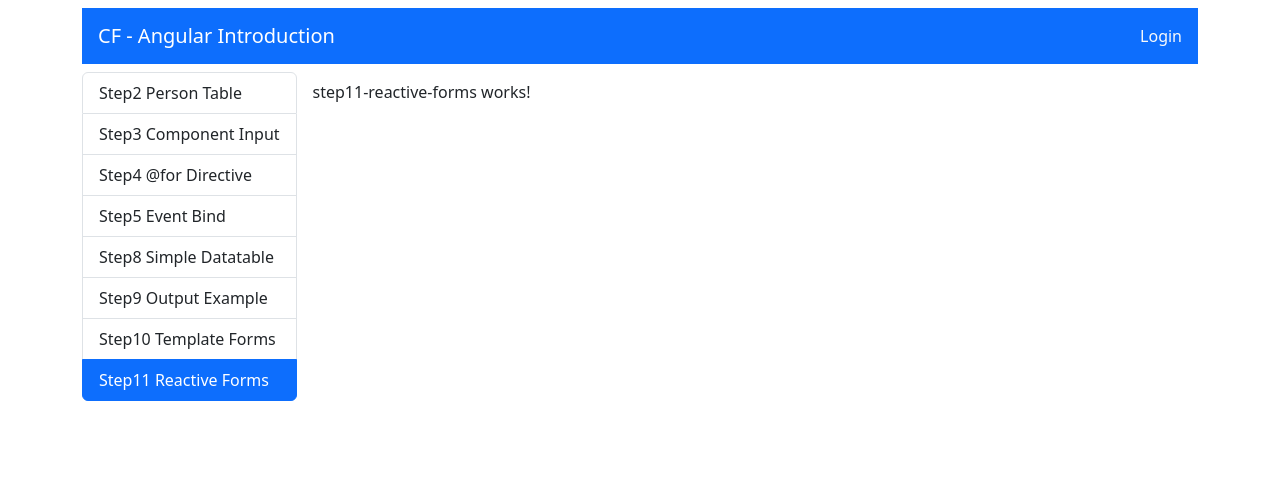
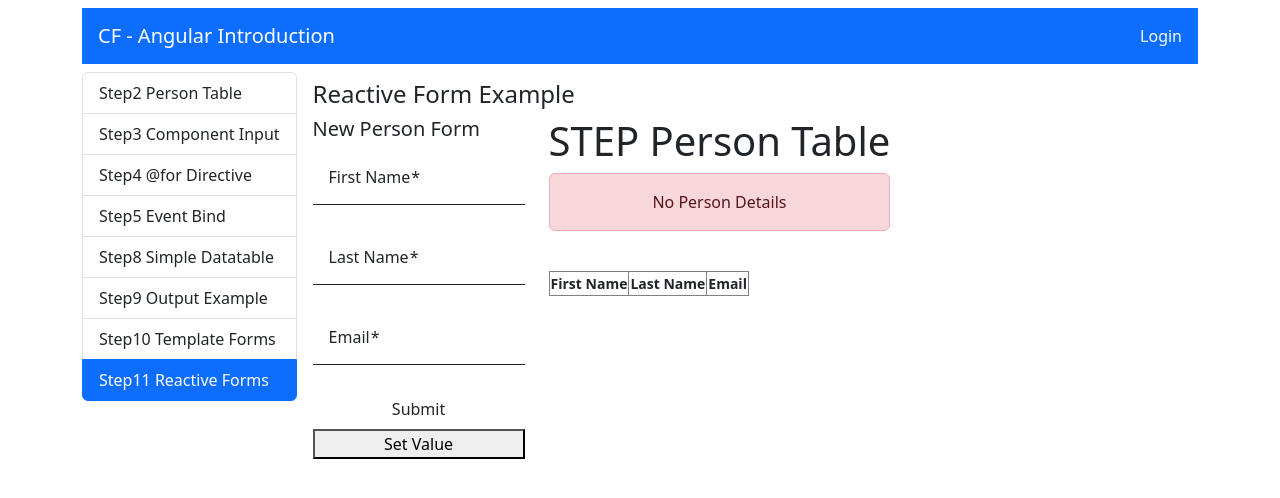
Before and after one commit to SifisKakavelakis/nodeapp-frontend, an Angular app: page /reactive-form-example in a window 1280 px wide. Shown: the top 498 px of the page. Built offline with nearby package versions, Linux system fonts and the light colour scheme.

Commit message:
feat: add reactive forms

```diff
--- a/src/app/components/step11-reactive-forms/person-reactive-form/person-reactive-form.html
+++ b/src/app/components/step11-reactive-forms/person-reactive-form/person-reactive-form.html
@@ -1,6 +1,6 @@
 <div class="d-flex flex-column">
     <h5>New Person Form</h5>
-    <form [formGroup]="form">
+    <form class="d-flex flex-column" [formGroup]="form">
         <mat-form-field>
             <mat-label>First Name</mat-label>
             <input matInput type="text" formControlName="firstname">
@@ -16,7 +16,7 @@
         <mat-form-field>
             <mat-label>Email</mat-label>
             <input matInput type="text" formControlName="email">
-            <mat-error>Email is required</mat-error>
+            <mat-error>Email is required or invalid</mat-error>
         </mat-form-field>
     </form>
 
--- a/src/app/components/step11-reactive-forms/person-reactive-form/person-reactive-form.ts
+++ b/src/app/components/step11-reactive-forms/person-reactive-form/person-reactive-form.ts
@@ -1,10 +1,11 @@
-import { Component } from '@angular/core';
+import { Component, EventEmitter } from '@angular/core';
 import { FormControl, FormGroup, ReactiveFormsModule, Validators } from '@angular/forms';
 import { MatSelectModule } from '@angular/material/select';
 import { MatFormFieldModule } from '@angular/material/form-field';
 import { MatInputModule } from '@angular/material/input';
 import { MatButtonModule } from '@angular/material/button';
 import { IPerson } from '../../../shared/interfaces/person';
+import { Output } from '@angular/core';
 
 @Component({
   selector: 'app-person-reactive-form',
@@ -13,6 +14,7 @@ import { IPerson } from '../../../shared/interfaces/person';
   styleUrl: './person-reactive-form.css',
 })
 export class PersonReactiveForm {
+  @Output() person = new EventEmitter<IPerson>()
 
   form = new FormGroup({
     firstname: new FormControl('', Validators.required),
@@ -21,10 +23,18 @@ export class PersonReactiveForm {
   });
 
   onSubmit(){
-    console.log("OnSubmit", this.form.value);
+    if (this.form.valid){
+      console.log("OnSubmit", this.form.value);
+      this.person.emit(this.form.value as IPerson)
+    }
   }
 
   onSetValue(){
-    console.log("Set Value");
+    // console.log("Set Value");
+    this.form.setValue({
+      firstname: "Bob",
+      lastname: "Dylan",
+      email: "bob@aueb.gr"
+    })
   }
 }
--- a/src/app/components/step11-reactive-forms/step11-reactive-forms.html
+++ b/src/app/components/step11-reactive-forms/step11-reactive-forms.html
@@ -1 +1,8 @@
-<p>step11-reactive-forms works!</p>
+<h4>Reactive Form Example</h4>
+<div class="d-flex gap-4">
+    <app-person-reactive-form (person)="onPerson($event)"></app-person-reactive-form>
+    <div class="d-flex flex-column gap-4">
+        <app-step3-person-table-input [person]="currentPerson"></app-step3-person-table-input>
+        <app-step8-simple-data-table [data]="persons"></app-step8-simple-data-table>
+    </div>
+</div>
--- a/src/app/components/step11-reactive-forms/step11-reactive-forms.ts
+++ b/src/app/components/step11-reactive-forms/step11-reactive-forms.ts
@@ -1,9 +1,21 @@
 import { Component } from '@angular/core';
+import { PersonReactiveForm } from './person-reactive-form/person-reactive-form';
+import { Step3PersonTableInput } from '../step3-person-table-input/step3-person-table-input';
+import { Step8SimpleDataTable } from '../step8-simple-data-table/step8-simple-data-table';
+import { IPerson } from '../../shared/interfaces/person';
 
 @Component({
   selector: 'app-step11-reactive-forms',
-  imports: [],
+  imports: [PersonReactiveForm, Step3PersonTableInput, Step8SimpleDataTable],
   templateUrl: './step11-reactive-forms.html',
   styleUrl: './step11-reactive-forms.css',
 })
-export class Step11ReactiveForms {}
+export class Step11ReactiveForms {
+  currentPerson: IPerson | undefined;
+  persons: IPerson[] = [];
+
+  onPerson(data:IPerson){
+    this.currentPerson = data;
+    this.persons = [...this.persons, data];
+  }
+}
```
